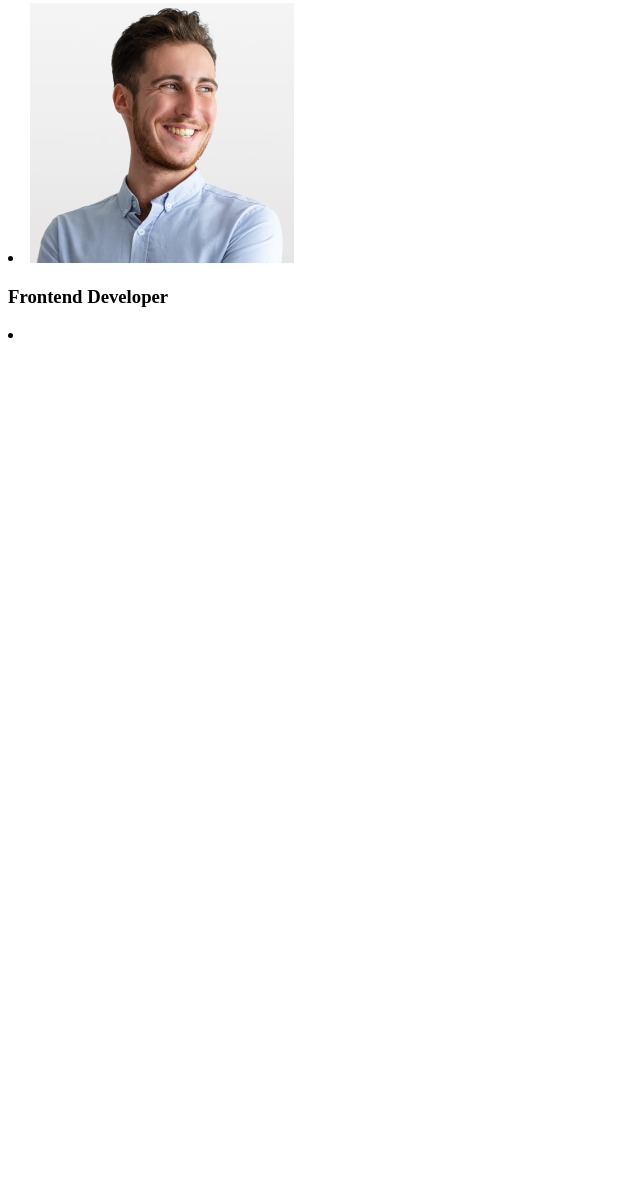
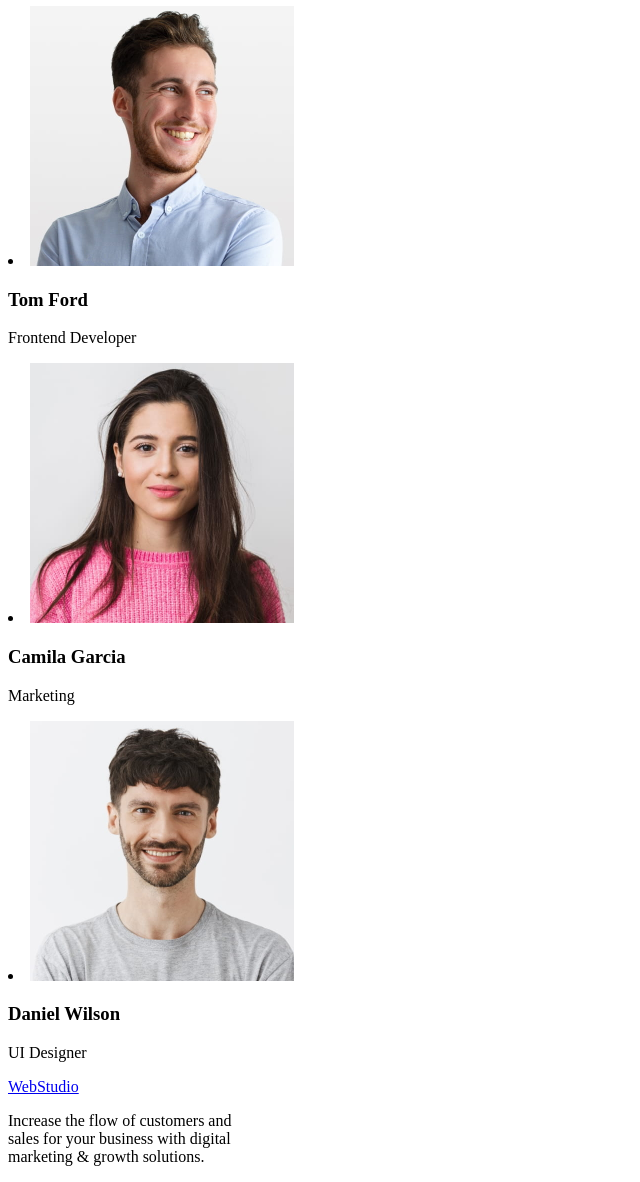
Before and after one commit to Liydmila-Horolska91/goit-markup-hw-01, a plain HTML site: page index.html in a window 1280 px wide. Shown: the part 1079-2261 px from the top of the page, without its empty margins (0-640 px from the left). Before the commit the page ends 1431 px from the top, so only its background shows below. Drawn offline with Linux system fonts and the light colour scheme.

Commit message:
add index file

```diff
--- a/index.html
+++ b/index.html
@@ -47,18 +47,34 @@
           <h2>Our Team</h2>
           <lu>
             <li>
-                <h3><img src="/images/markguerrero.jpg" width="264" alt="Mark Guerrero"/></h3>
+                <img src="./images/markguerrero.jpg" width="264" alt="Mark Guerrero"/>
+                <h3>Mark Guerrero</h3>
                 <p>Product Designer</p>
             </li>
             <li>
-                <img src="/images/tomford.jpg" width="264" alt="Tom Ford"/>
-                <h3>Frontend Developer</h3>
+                <img src="./images/tomford.jpg" width="264" alt="Tom Ford"/>
+                <h3>Tom Ford</h3>
+                <p>Frontend Developer</p>
             </li>
             <li>
-
+                <img src="./images/camilagarcia.jpg" width="264" alt="Camila Garcia" />
+                <h3>Camila Garcia</h3>
+                <p>Marketing</p>
+            </li>
+            <li>
+                <img src="./images/danielwilson.jpg" width="264" alt="Daniel Wilson" />
+                <h3>Daniel Wilson</h3>
+                <p>UI Designer</p>
             </li>
           </lu>
-
         </section>
+    <footer>
+        <a href="./index.html"> WebStudio </a>
+        <p>
+            Increase the flow of customers and<br>
+            sales for your business with digital<br>
+            marketing & growth solutions.
+        </p>
+    </footer>
 </body>
 </html>
```
